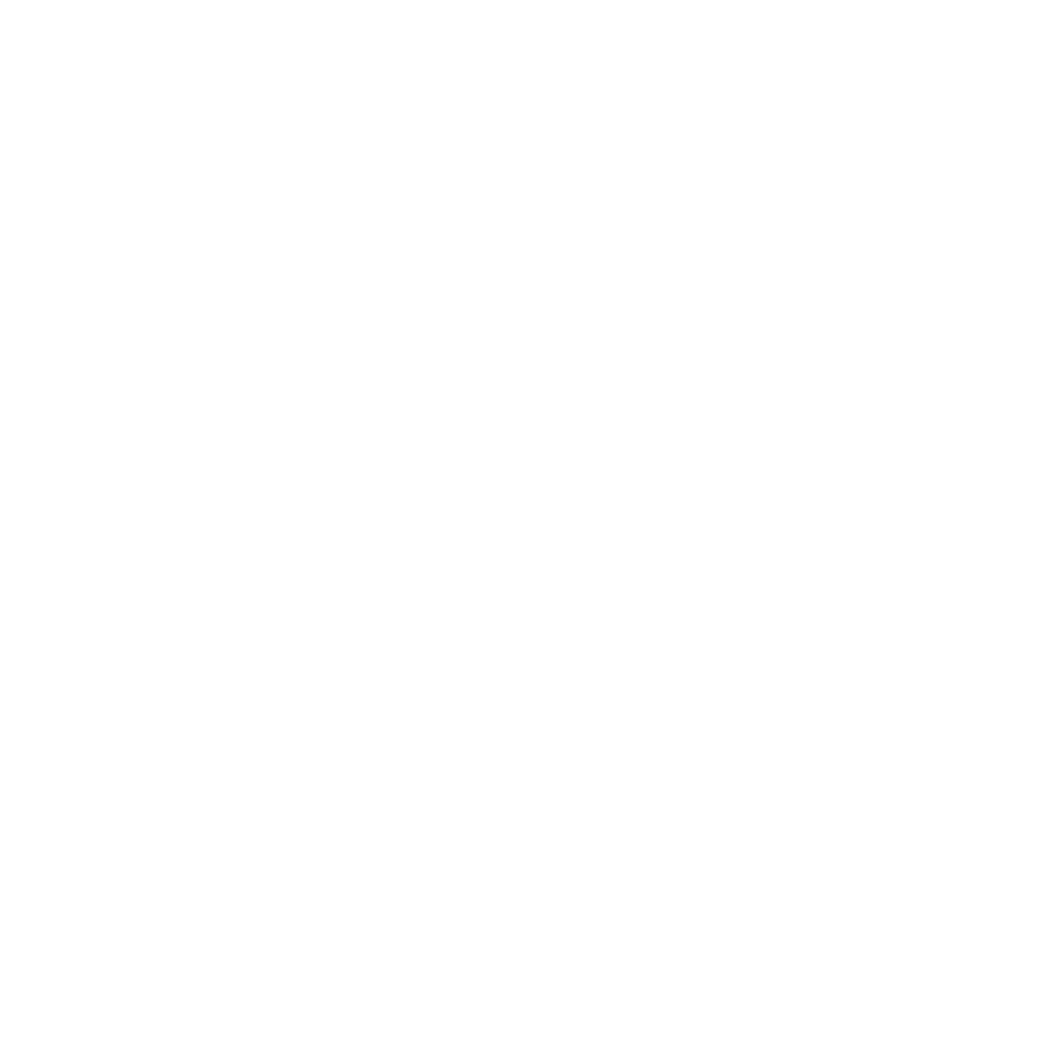
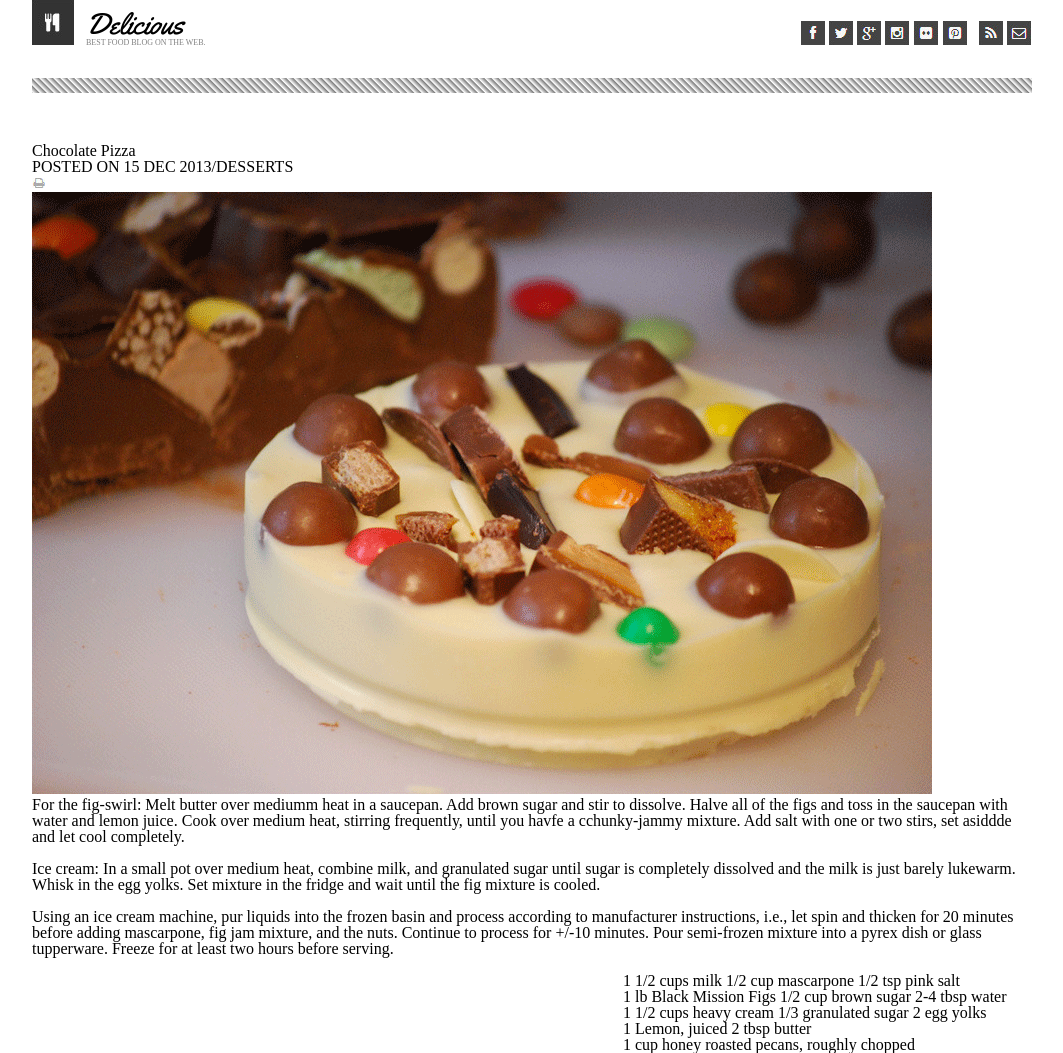
Before and after one commit to AstridMinjarezsugich/chocolate_pizza, a plain HTML site: page index.html in a window 1280 px wide. Shown: the whole page, without its empty margins (108-1171 px from the left). Before the commit the page ends 800 px from the top, so only its background shows below. Drawn offline with Linux system fonts and the light colour scheme.

Commit message:
Erik Drove All Day er'day

```diff
--- a/css/style.css
+++ b/css/style.css
@@ -0,0 +1,55 @@
+header {
+  width: 1000px;
+  margin: auto;
+}
+
+header div {
+  display: inline-block;
+}
+
+#logo{
+  margin-right: 8px;
+}
+
+div ul li {
+  display: inline-block;
+}
+
+div ul {
+  margin-left:591px;
+}
+
+header div h2 {
+  font-family: 'Yellowtail', cursive;
+  font-size: 30px;
+
+}
+
+header div h3 {
+  font-size: 8px;
+  color: grey;
+}
+
+body {
+  width: 1000px;
+  margin: auto;
+}
+
+header hr {
+  height: 15px;
+  border: none;
+  background: repeating-linear-gradient(
+  45deg,
+  grey,
+  white 1px,
+  white 1px,
+  grey 5px
+);
+margin-top:30px;
+margin-bottom:50px;
+
+}
+
+div ul li:nth-child(6) {
+  margin-right: 8px;
+}
--- a/index.html
+++ b/index.html
@@ -4,11 +4,68 @@
   <meta charset="UTF-8">
   <meta name="viewport" content="width=device-width, initial-scale=1.0">
   <meta http-equiv="X-UA-Compatible" content="ie=edge">
-  <link rel="stylesheet" href="../css/reset.css" type="text/css" />
-  <link rel="stylesheet" href="../css/style.css" type="text/css" />
+  <link rel="stylesheet" href="css/reset.css" type="text/css" />
+  <link rel="stylesheet" href="css/style.css" type="text/css" />
+  <link href="https://fonts.googleapis.com/css?family=Yellowtail" rel="stylesheet">
   <title>Chocolate Pizza</title>
 </head>
+<header>
+  <img src="image/logo.png" id="logo"/>
+  <div>
+    <h2>Delicious</h2>
+    <h3>BEST FOOD BLOG ON THE WEB.</h3>
+  </div>
+  <div>
+    <ul>
+      <li><img src="image/fb-icon.png" /></li>
+      <li><img src="image/twit-icon.png" /></li>
+      <li><img src="image/gp-icon.png" /></li>
+      <li><img src="image/insta-icon.png" /></li>
+      <li><img src="image/flic-icon.png" /></li>
+      <li><img src="image/pint-icon.png" /></li>
+      <li><img src="image/rss-icon.png" /></li>
+      <li><img src="image/mail-icon.png" /></li>
+    </ul>
+  </div>
+  <hr/>
+</header>
 <body>
-
+    <div>
+        <h1>Chocolate Pizza</h1>
+        <p>POSTED ON 15 DEC 2013/DESSERTS</p>
+        <img src="image/print-icon.png" alt="print-icon"/>
+      </div>
+      <main>
+        <img src="image/choco-pizza.png" alt="choco-pizza"/>
+        <p>
+          For the fig-swirl: Melt butter over mediumm heat in a saucepan. Add brown sugar and stir to dissolve. Halve all of the figs and toss in the saucepan with water and lemon juice. Cook over medium heat, stirring frequently, until you havfe a cchunky-jammy mixture. Add salt with one or two stirs, set asiddde and let cool completely.
+        </p><br />
+        <p>
+          Ice cream: In a small pot over medium heat, combine milk, and granulated sugar until sugar is completely dissolved and the milk is just barely lukewarm. Whisk in the egg yolks. Set mixture in the fridge and wait until the fig mixture is cooled.
+        </p><br />
+        <p>
+          Using an ice cream machine, pur liquids into the frozen basin and process according to manufacturer instructions, i.e., let spin and thicken for 20 minutes before adding mascarpone, fig jam mixture, and the nuts. Continue to process for +/-10 minutes. Pour semi-frozen mixture into a pyrex dish or glass tupperware. Freeze for at least two hours before serving.
+        </p><br />
+        <div>
+          <ul class="LeftSideList">
+            <li>1 1/2 cups milk</li>
+            <li>1/2 cup mascarpone</li>
+            <li>1/2 tsp pink salt</li>
+            <li>1 lb Black Mission Figs</li>
+            <li>1/2 cup brown sugar</li>
+            <li>2-4 tbsp water</li>
+          </ul>
+          <ul class="RightSideList">
+            <li>1 1/2 cups heavy cream</li>
+            <li>1/3 granulated sugar</li>
+            <li>2 egg yolks</li>
+            <li>1 Lemon, juiced</li>
+            <li>2 tbsp butter</li>
+            <li>1 cup honey roasted pecans, roughly chopped</li>
+          </ul>
+        </div>
+      </main>
 </body>
+<footer>
+</footer>
 </html>
```
Also changed, not shown: 2 other files.
